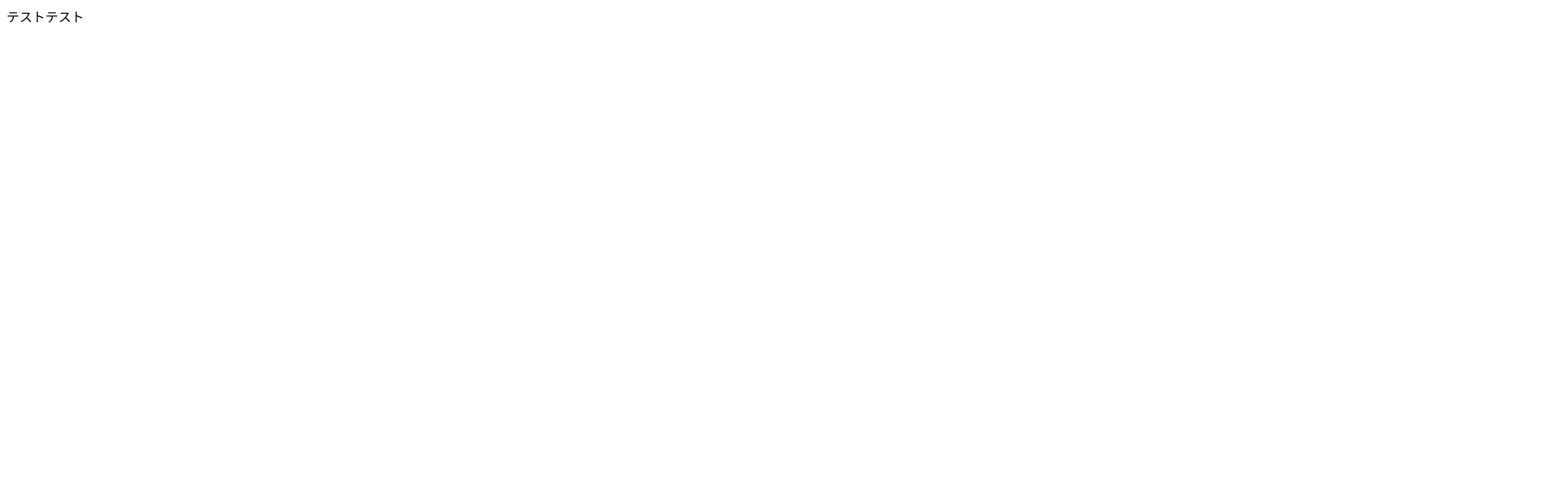
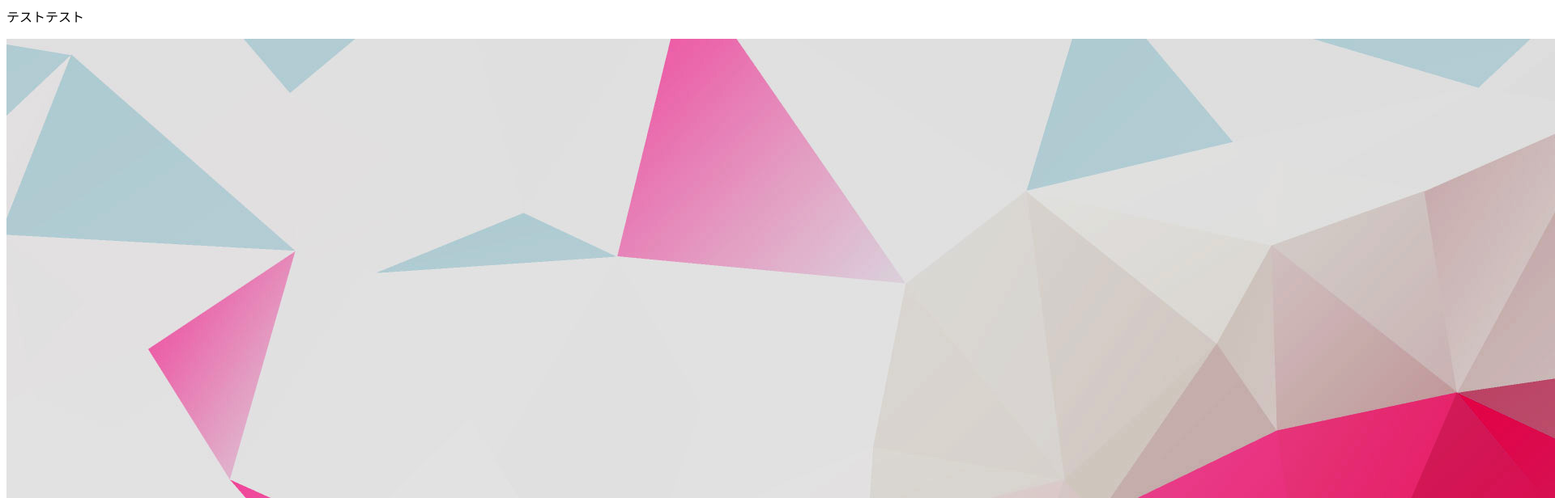
Before and after one commit to TomomiKoshiishi/test, a plain HTML site: page index.html in a window 1280 px wide. Shown: the top 616 px of the page at 81% size, 1920 px wide, since content can reach past the window. Drawn offline with Linux system fonts and the light colour scheme.

Commit message:
Update index.html

```diff
--- a/index.html
+++ b/index.html
@@ -5,5 +5,6 @@
     <p>
     テストテスト
     </p>
+    <img src="./polygon-background7.jpg">
   </body>
 </html>
```
